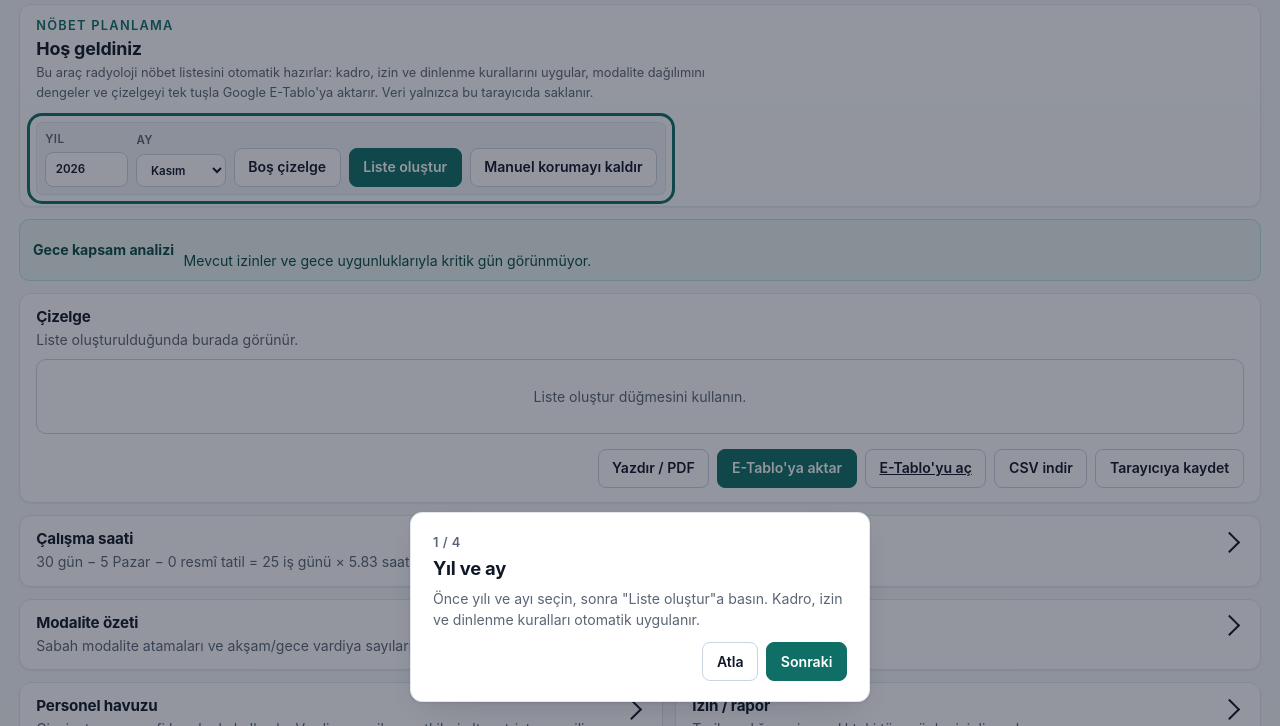
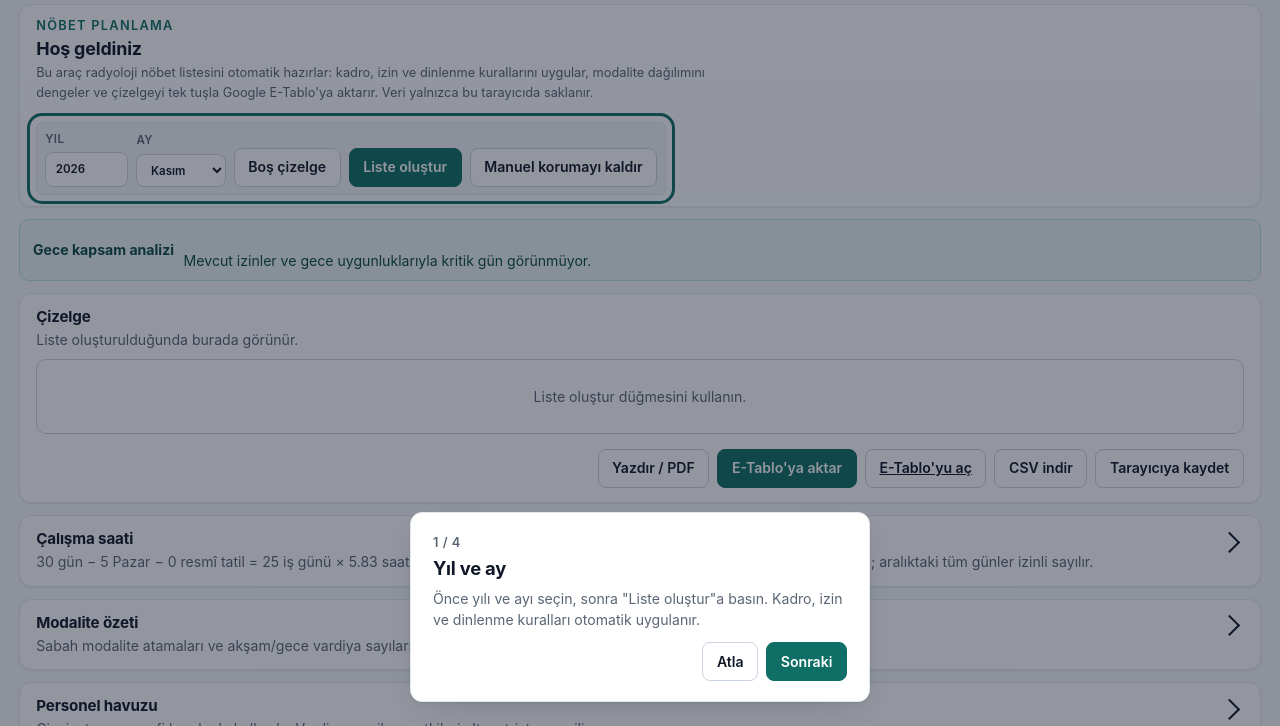
Before and after one commit to mryusufcan/nobet-listesi, a plain HTML site: page index.html in a window 1280 px wide. Shown: the part 74-800 px from the top of the page. Drawn offline with Linux system fonts and the light colour scheme.

Commit message:
Izin/rapor panelini calisma saati yanina tasi

```diff
--- a/index.html
+++ b/index.html
@@ -16,12 +16,12 @@
       <section class="hero"><div><p class="eyebrow">Nöbet planlama</p><h2>Hoş geldiniz</h2><p>Bu araç radyoloji nöbet listesini otomatik hazırlar: kadro, izin ve dinlenme kurallarını uygular, modalite dağılımını dengeler ve çizelgeyi tek tuşla Google E-Tablo'ya aktarır. Veri yalnızca bu tarayıcıda saklanır.</p></div><div class="period"><label>Yıl<input id="year" type="number" min="2024" max="2100" /></label><label>Ay<select id="month"></select></label><button id="empty-plan" class="secondary">Boş çizelge</button><button id="generate">Liste oluştur</button><button id="unlock-cells" class="secondary">Manuel korumayı kaldır</button></div></section>
       <section id="risk" class="risk"></section>
       <section class="panel schedule-panel"><div class="panel-title"><div><h3>Çizelge</h3><p id="plan-caption">Liste oluşturulduğunda burada görünür.</p></div></div><h4 id="print-title" class="print-title"></h4><label id="approval" class="approval" hidden><input id="approve-forced" type="checkbox" /> Zorunlu son çare atamalarını onaylıyorum.</label><div id="issues" class="issues"></div><p id="copy-status" class="copy-status" role="status" aria-live="polite" hidden></p><div id="copy-fallback" class="copy-fallback" hidden><p>Tarayıcı panoya erişemedi. Aşağıdaki alanı seçip <strong>Ctrl+C</strong> yapın, sonra E-Tablo'da <strong>A1</strong> hücresine <strong>Ctrl+V</strong>.</p><textarea id="copy-text" rows="6" readonly aria-label="Kopyalanacak çizelge"></textarea><div class="copy-actions"><button id="copy-retry" class="secondary">Panoya kopyalamayı dene</button></div></div><div id="schedule" class="schedule"></div><div class="top-actions schedule-actions"><button id="print-plan" class="secondary">Yazdır / PDF</button><button id="copy-sheet">E-Tablo'ya aktar</button><a id="copy-open" class="file-label" href="https://docs.google.com/spreadsheets/d/10-i9GBdUwCZ2XWA1IylaA5V5EgxPQG3BzGmemyJT-5I/edit" target="_blank" rel="noopener">E-Tablo'yu aç</a><button id="download-csv" class="secondary">CSV indir</button><button id="save-plan" class="secondary">Tarayıcıya kaydet</button></div></section>
-      <details class="panel hours-panel"><summary class="panel-title"><div><h3>Çalışma saati</h3><p id="hours-caption">Çizelge oluşturulduğunda hesaplanır.</p></div></summary><div class="hours-inputs"><label class="field">Günlük süre<input id="daily-hours" type="number" step="0.01" min="1" max="12" /></label><label class="field">Vardiya saati<input id="shift-hours" type="number" step="0.5" min="1" max="12" /></label></div><div id="hours"></div></details>
+      <section class="hours-row">
+        <details class="panel hours-panel"><summary class="panel-title"><div><h3>Çalışma saati</h3><p id="hours-caption">Çizelge oluşturulduğunda hesaplanır.</p></div></summary><div class="hours-inputs"><label class="field">Günlük süre<input id="daily-hours" type="number" step="0.01" min="1" max="12" /></label><label class="field">Vardiya saati<input id="shift-hours" type="number" step="0.5" min="1" max="12" /></label></div><div id="hours"></div></details>
+        <details class="panel leave-panel"><summary class="panel-title"><div><h3>İzin / rapor</h3><p>Tarih aralığı seçin; aralıktaki tüm günler izinli sayılır.</p></div></summary><form id="leave-form" class="leave-form"><select id="leave-staff" aria-label="Personel"></select><label class="field">Başlangıç<input id="leave-start" type="date" required /></label><label class="field">Bitiş<input id="leave-end" type="date" required /></label><button type="submit">Ekle</button></form><div id="leave-list" class="leave-list"></div></details>
+      </section>
       <details class="panel modality-panel"><summary class="panel-title"><div><h3>Modalite özeti</h3><p>Sabah modalite atamaları ve akşam/gece vardiya sayıları kişi başına gösterilir.</p></div></summary><div id="modality-balance" class="modality-summary"></div></details>
-      <section class="layout">
-        <details class="panel"><summary class="panel-title"><div><h3>Personel havuzu</h3><p>Cinsiyet mamografi kuralında kullanılır. Vardiya ve cihaz yetkileri alt matristen seçilir.</p></div></summary><div class="panel-actions"><button id="add-staff" class="secondary">Personel ekle</button><button id="sample-staff" class="secondary">Örnek kadro</button></div><div id="staff-list" class="staff-list"></div></details>
-        <details class="panel"><summary class="panel-title"><div><h3>İzin / rapor</h3><p>Tarih aralığı seçin; aralıktaki tüm günler izinli sayılır.</p></div></summary><form id="leave-form" class="leave-form"><select id="leave-staff" aria-label="Personel"></select><label class="field">Başlangıç<input id="leave-start" type="date" required /></label><label class="field">Bitiş<input id="leave-end" type="date" required /></label><button type="submit">Ekle</button></form><div id="leave-list" class="leave-list"></div></details>
-      </section>
+      <details class="panel staff-panel"><summary class="panel-title"><div><h3>Personel havuzu</h3><p>Cinsiyet mamografi kuralında kullanılır. Vardiya ve cihaz yetkileri alt matristen seçilir.</p></div></summary><div class="panel-actions"><button id="add-staff" class="secondary">Personel ekle</button><button id="sample-staff" class="secondary">Örnek kadro</button></div><div id="staff-list" class="staff-list"></div></details>
       <details class="panel skills-panel"><summary class="panel-title"><div><h3>Vardiya ve modalite yetkileri</h3><p>İşareti kaldırılan vardiya veya cihazda otomatik atama yapılmaz. Cihaz yetkileri sabah vardiyası için geçerlidir.</p></div></summary><div id="skills" class="skills"></div></details>
       <details class="panel rules-panel"><summary class="panel-title"><div><h3>Kurallar</h3><p>Çizelgenin uyduğu zorunlu kurallar ve üretim sırası.</p></div></summary>
         <div class="rules-grid">
--- a/styles.css
+++ b/styles.css
@@ -189,10 +189,11 @@ main {
 
 .period input { width: 5.2rem; }
 
-.layout {
+.hours-row {
   display: grid;
   gap: .75rem;
-  grid-template-columns: minmax(0, 1.1fr) minmax(0, 1fr);
+  grid-template-columns: minmax(0, 1.35fr) minmax(0, 1fr);
+  align-items: start;
 }
 
 .panel-title {
@@ -627,7 +628,7 @@ details.panel > summary:focus-visible { outline: 2px solid var(--accent); outlin
 
 /* ---------- Duyarlı ---------- */
 @media (max-width: 860px) {
-  .layout { grid-template-columns: 1fr; }
+  .hours-row { grid-template-columns: 1fr; }
   .staff-row { grid-template-columns: minmax(0, 1fr) 5.5rem; grid-auto-rows: auto; }
   .staff-row .remove { grid-column: span 1; }
   .leave-form { grid-template-columns: 1fr; }
@@ -660,7 +661,7 @@ details.panel > summary:focus-visible { outline: 2px solid var(--accent); outlin
     --table-outside: #fff;
   }
   body { background: #fff; color: #000; }
-  .topbar, .hero, .layout, #risk, #issues, .approval, .top-actions, .skills-panel, .rules-panel, .panel-title p, .hours-inputs, .copy-status, .copy-fallback { display: none !important; }
+  .topbar, .hero, .staff-panel, .leave-panel, #risk, #issues, .approval, .top-actions, .skills-panel, .rules-panel, .panel-title p, .hours-inputs, .copy-status, .copy-fallback { display: none !important; }
   .hours { margin-top: .4rem; }
   #hours table { width: auto; }
   details.panel > summary::after { content: none; }
```
